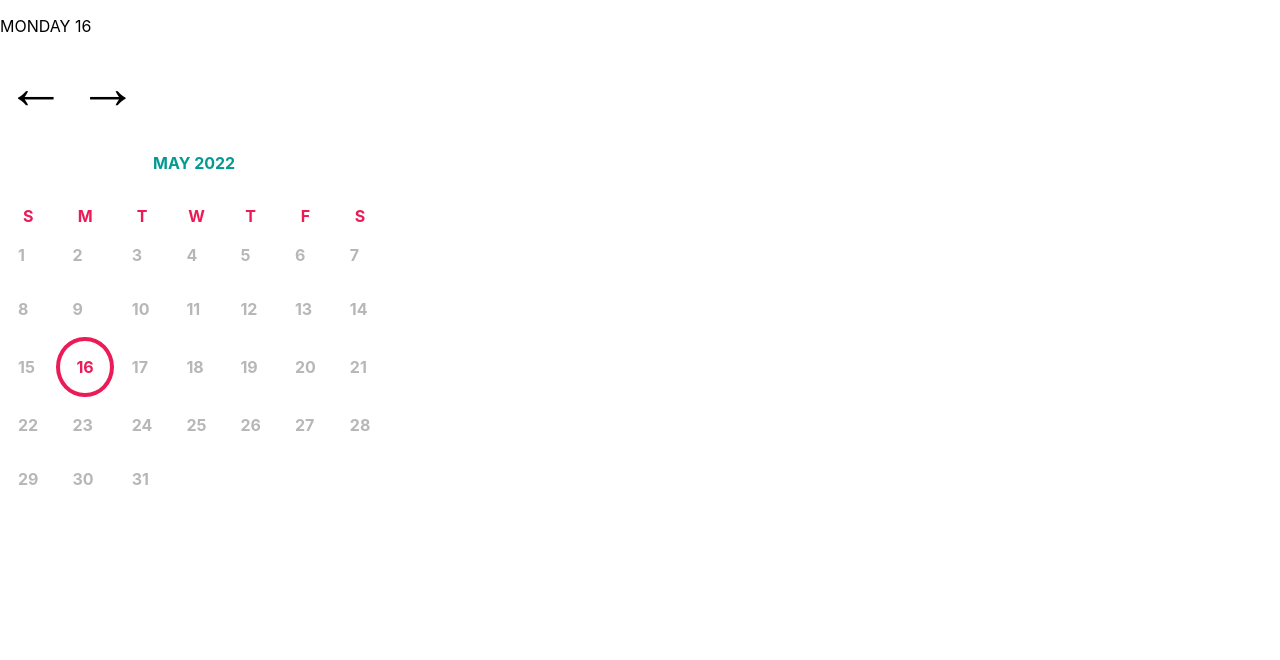
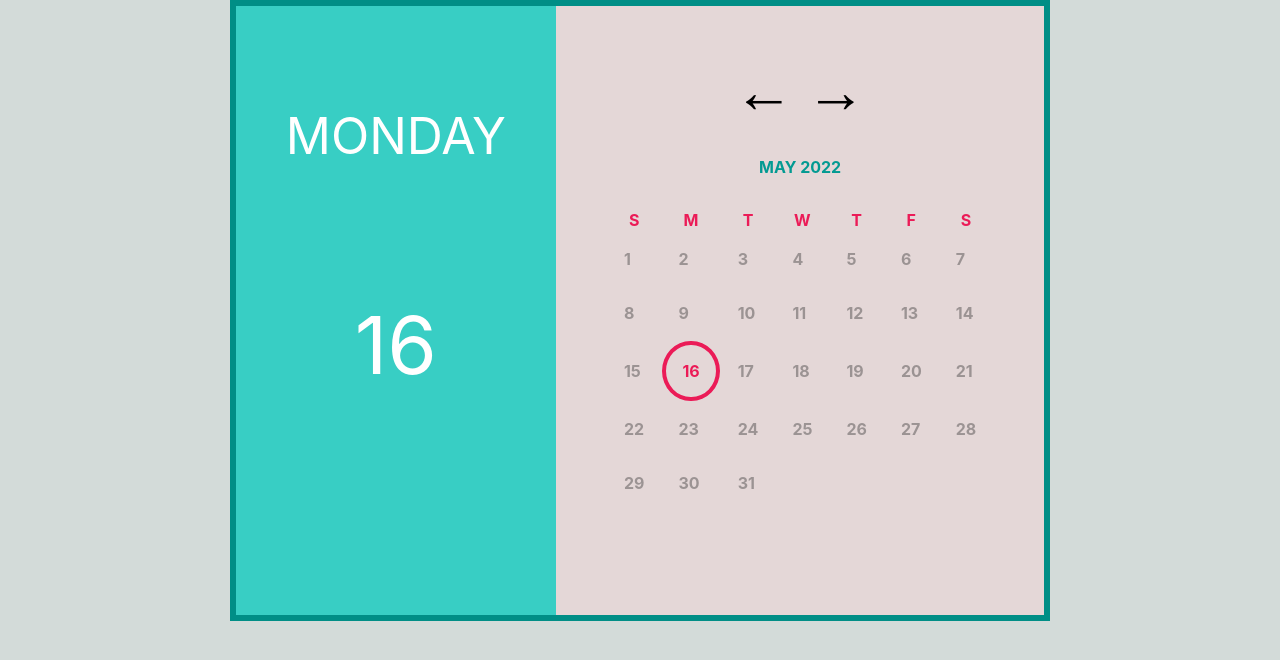
Before and after one commit to remenok200/freshcode-react-calendar, a React (Create React App) app: page / in a window 1280 px wide. Shown: the top 660 px of the page. Built offline with nearby package versions, Linux system fonts and the light colour scheme.

Commit message:
Added full styles

```diff
--- a/src/components/Calendar/Calendar.module.scss
+++ b/src/components/Calendar/Calendar.module.scss
@@ -27,7 +27,7 @@
 .day {
   padding: 16px;
   font-weight: bold;
-  color: #b7b7b7;
+  color: #9b9393;
 }
 
 .selectedDay {
@@ -39,3 +39,39 @@
 .row {
   margin: 2px;
 }
+
+.wrapper {
+  display: flex;
+  justify-content: center;
+}
+
+.backgroundColorGray {
+  background-color: #e4d7d7;
+  padding: 50px;
+}
+
+.leftBlock {
+  display: flex;
+  flex-direction: column;
+  align-items: center;
+  color: #ffffff;
+  background-color: #38cec4;
+  padding: 50px;
+}
+
+.weekDay {
+  font-size: 50px;
+}
+
+.weekDayNumber {
+  font-size: 80px;
+}
+
+.mainWrapper {
+  display: flex;
+  flex-direction: row;
+  justify-content: center;
+  margin: 0 auto;
+  border: 6px solid #008e86;
+  width: fit-content;
+}
--- a/src/components/Calendar/index.jsx
+++ b/src/components/Calendar/index.jsx
@@ -103,15 +103,25 @@ class Calendar extends Component {
     const { currentDate } = this.state;
     return (
       <>
-        <p>{format(currentDate, "EEEE d").toUpperCase()}</p>
+        <div className={styles.mainWrapper}>
+          <div className={styles.leftBlock}>
+            <p className={styles.weekDay}>
+              {format(currentDate, "EEEE").toUpperCase()}
+            </p>
+            <p className={styles.weekDayNumber}>{format(currentDate, "d")}</p>
+          </div>
 
+          <div className={styles.backgroundColorGray}>
+            <div className={styles.wrapper}>
               <button className={styles.controlButtons} onClick={this.subMonth}>
                 ←
               </button>
               <button className={styles.controlButtons} onClick={this.addMonth}>
                 →
               </button>
+            </div>
 
+            <div className={styles.wrapper}>
               <table>
                 <caption className={styles.currentMonth}>
                   {format(currentDate, "LLLL Y").toUpperCase()}
@@ -119,6 +129,9 @@ class Calendar extends Component {
                 <thead>{this.createLetters()}</thead>
                 <tbody>{this.fillDates()}</tbody>
               </table>
+            </div>
+          </div>
+        </div>
       </>
     );
   }
--- a/src/index.css
+++ b/src/index.css
@@ -1,5 +1,6 @@
 body {
   margin: 0;
+  background-color: rgb(211, 219, 217);
   font-family: -apple-system, BlinkMacSystemFont, 'Segoe UI', 'Roboto', 'Oxygen',
     'Ubuntu', 'Cantarell', 'Fira Sans', 'Droid Sans', 'Helvetica Neue',
     sans-serif;
```
Lines whose indentation alone changed are shown as unchanged.
